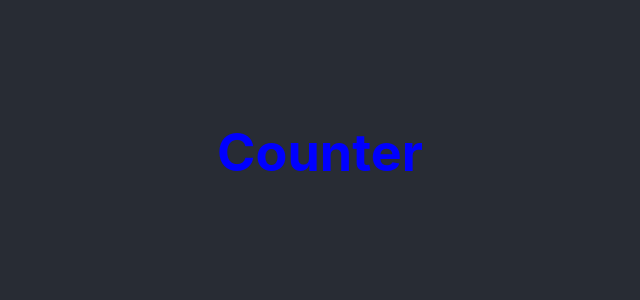
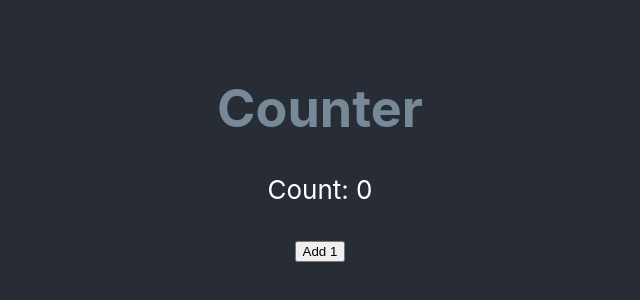
Before and after one commit to Rajayne/CRAHistory, a React (Create React App) app: page / in a window 1280 px wide. Shown: the part 248-548 px from the top of the page, without its empty margins (320-960 px from the left). Built offline with nearby package versions, Linux system fonts and the light colour scheme.

Commit message:
Create class component state and update using setState()

```diff
--- a/src/App.css
+++ b/src/App.css
@@ -10,4 +10,5 @@
   align-items: center;
   justify-content: center;
   font-size: calc(10px + 2vmin);
+  color: white;
 }
--- a/src/App.js
+++ b/src/App.js
@@ -5,7 +5,7 @@ function App() {
   return (
     <div className="App">
       <div className="App-content">
-        <Counter color="blue" />
+        <Counter color="lightslategray" />
       </div>
     </div>
   );
--- a/src/Practice/Counter.js
+++ b/src/Practice/Counter.js
@@ -3,12 +3,16 @@ import React from "react";
 class Counter extends React.Component {
   constructor(props) {
     super(props);
-    console.log(this.props);
+    this.state = { count: 0 };
   }
   render() {
     return (
       <div>
         <h1 style={{ color: this.props.color }}>Counter</h1>
+        <p>Count: {this.state.count}</p>
+        <button onClick={() => this.setState({ count: this.state.count + 1 })}>
+          Add 1
+        </button>
       </div>
     );
   }
```
